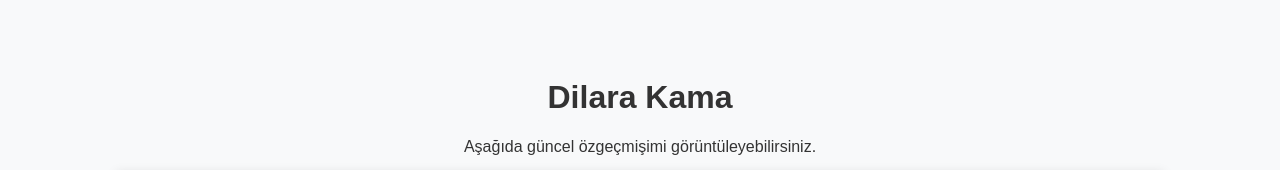
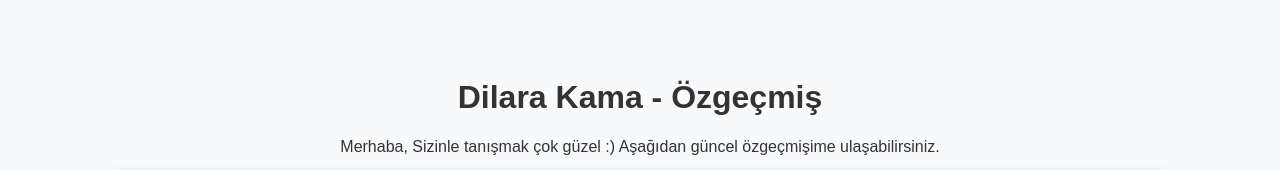
Before and after one commit to dilarakama/dilarakama.github.io, a plain HTML site: page index.html in a window 1280 px wide. Shown: the top 170 px of the page. Drawn offline with Linux system fonts and the light colour scheme; grey boxes are pictures that could not be loaded.

Commit message:
Update index.html

```diff
--- a/index.html
+++ b/index.html
@@ -20,6 +20,6 @@
   </style>
 </head>
 <body>
-  <h1>Dilara Kama</h1>
-  <p>Aşağıda güncel özgeçmişimi görüntüleyebilirsiniz.</p>
+  <h1>Dilara Kama - Özgeçmiş</h1>
+  <p>Merhaba, Sizinle tanışmak çok güzel :) Aşağıdan güncel özgeçmişime ulaşabilirsiniz.</p>
   <iframe src="https://drive.google.com/file/d/1JbVyjYEhjpgOMABuCI6pUTja-DyxRXC-/preview" allow="autoplay"></iframe> </body> </html>
```
